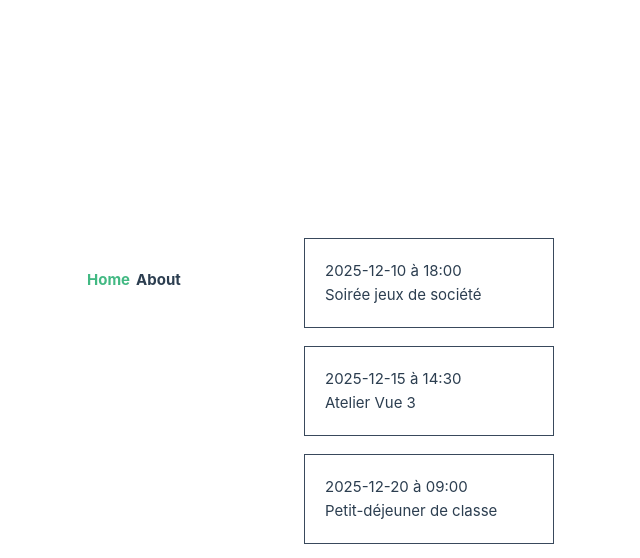
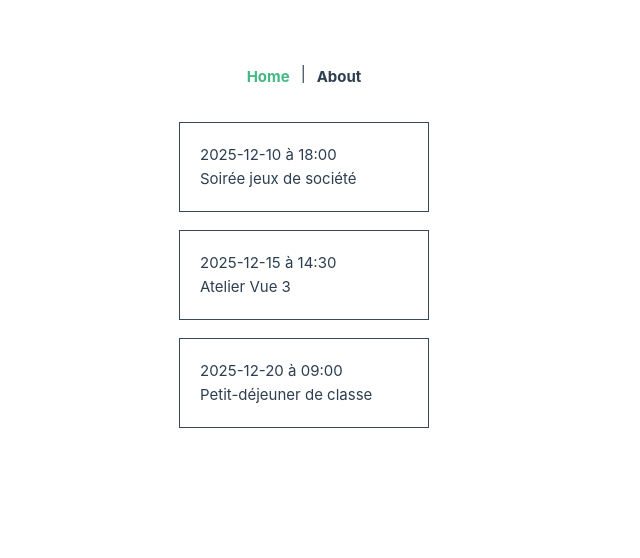
Before and after one commit to Obada-ALSAID/Exercice-Events-Vue, a Vue app: page / in a window 1280 px wide. Shown: the top 558 px of the page, without its empty margins (336-976 px from the left). Built offline with nearby package versions, Linux system fonts and the light colour scheme.

Commit message:
Fixing the css to get the desired output

```diff
--- a/src/App.vue
+++ b/src/App.vue
@@ -7,6 +7,7 @@
     <div class="wrapper">
       <nav>
         <RouterLink to="/">Home</RouterLink>
+        <span> | </span>
         <RouterLink to="/about">About</RouterLink>
       </nav>
     </div>
@@ -16,16 +17,11 @@
 </template>
 
 <style scoped>
-  #app {
-    font-family: Avenir, Helvetica, Arial, sans-serif;
-    -webkit-font-smoothing: antialiased;
-    -moz-osx-font-smoothing: grayscale;
-    text-align: center;
-    color: #2c3e50;
-  }
-
   nav {
     padding: 30px;
+    display: flex;
+    justify-content: center;
+    gap: 0.5rem;
   }
 
   nav a {
--- a/src/assets/main.css
+++ b/src/assets/main.css
@@ -23,13 +23,10 @@
 
 @media (min-width: 1024px) {
   body {
-    display: flex;
-    place-items: center;
+    display: block;
   }
 
   #app {
-    display: grid;
-    grid-template-columns: 1fr 1fr;
-    padding: 0 2rem;
+    display: block;
   }
 }
```
